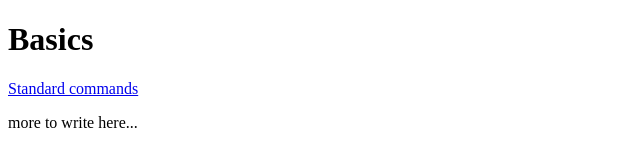
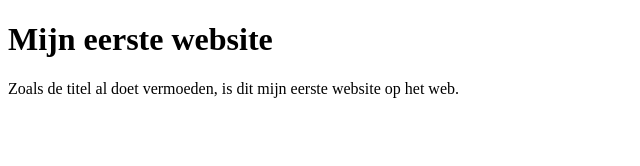
Before and after one commit to mejbvandijck/mejbvandijck.github.io, a plain HTML site: page index.html in a window 1280 px wide. Shown: the whole page, without its empty margins (0-640 px from the left). Drawn offline with Linux system fonts and the light colour scheme.

Commit message:
Update index.html

```diff
--- a/index.html
+++ b/index.html
@@ -1,10 +1,12 @@
 <!DOCTYPE html>
-<html>
-<body>
-    <h1>Basics</h1>
-    <a href="https://mejbvandijck.github.io/README.md">Standard commands</a>
-
-    <p>more to write here...</p>
-
-</body>
+<html lang="nl">
+	<head>
+		<title>Mijn eerste website</title>
+		<link rel="stylesheet" href="css/stylesheet.css">
+		<script src="js/script.js" defer></script>
+	</head>
+	<body>
+		<h1>Mijn eerste website</h1>
+		<p>Zoals de titel al doet vermoeden, is dit mijn eerste website op het web.</p>
+	</body>
 </html>
```
